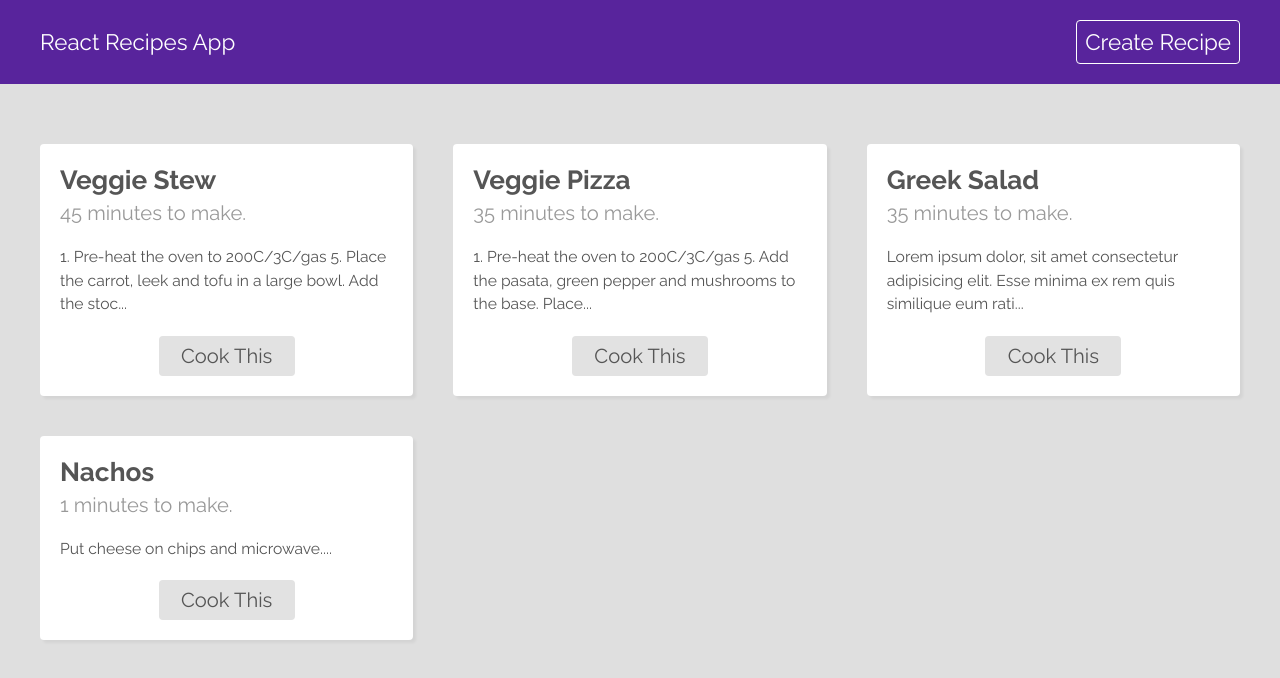
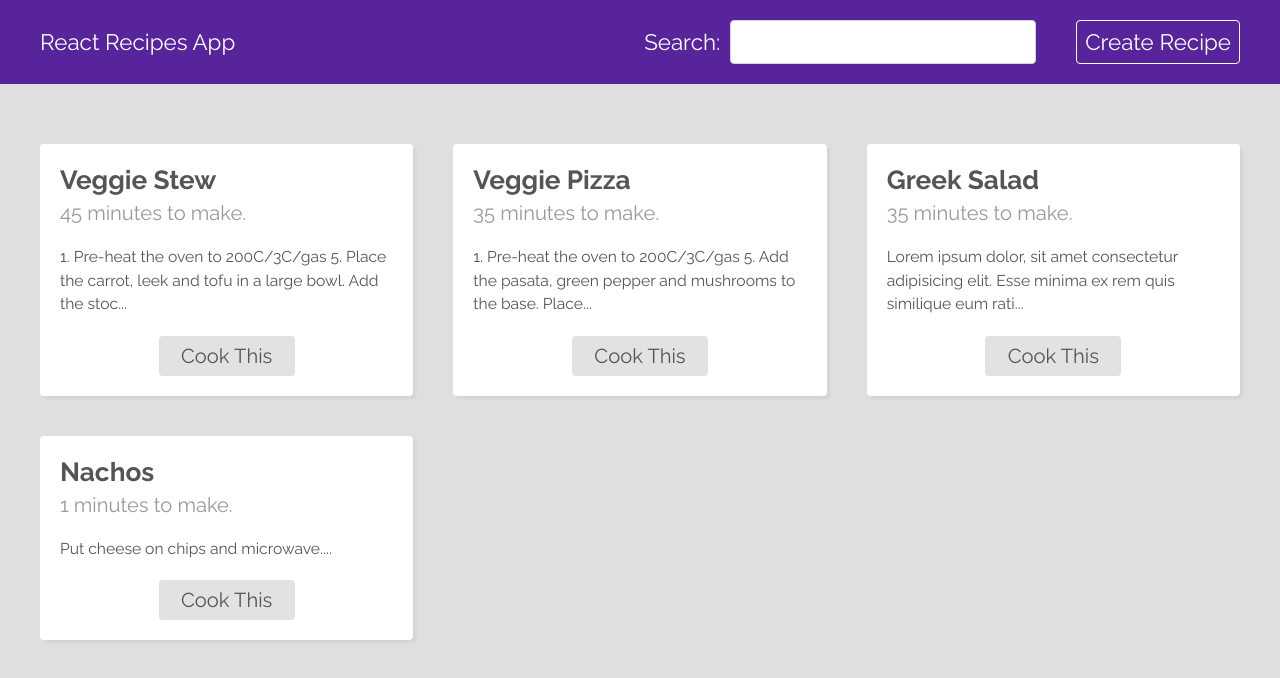
Before and after one commit to alexelmore/react-recipe-app, a React (Create React App) app in the folder recipe-app/: page / in a window 1280 px wide. Shown: the top 678 px of the page. Built offline with nearby package versions, Linux system fonts and the light colour scheme; data requests are answered from the project's data file; the HTML template or start-up script is replaced by a standard one.

Commit message:
Setup for Searchbar Component

```diff
--- a/recipe-app/src/components/Navbar.jsx
+++ b/recipe-app/src/components/Navbar.jsx
@@ -1,4 +1,5 @@
 import { Link } from "react-router-dom";
+import Searchbar from "./Searchbar";
 // Styles
 import "./Navbar.css";
 
@@ -9,6 +10,7 @@ function Navbar() {
         <Link className="brand" to="/">
           React Recipes App
         </Link>
+        <Searchbar />
         <Link to="/create">Create Recipe</Link>
       </nav>
     </div>
--- /dev/null
+++ b/recipe-app/src/components/Searchbar.css
@@ -0,0 +1,7 @@
+.searchbar form {
+  display: flex;
+  align-items: center;
+}
+.searchbar input {
+  margin-left: 10px;
+}
--- /dev/null
+++ b/recipe-app/src/components/Searchbar.jsx
@@ -0,0 +1,34 @@
+import { useState } from "react";
+import { useHistory } from "react-router-dom";
+// Styles
+import "./Searchbar.css";
+function Searchbar() {
+  // Component Level State
+  const [term, setTerm] = useState("");
+
+  // Init useHistory Hook
+  const history = useHistory();
+
+  // Function to handle form submission
+  const handleSubmit = (e) => {
+    e.preventDefault();
+    // Redirect the user to the Search page, with query param
+    history.push(`/search?q=${term}`);
+  };
+  return (
+    <div className="searchbar">
+      <form onSubmit={handleSubmit}>
+        <label htmlFor="search">Search:</label>
+        <input
+          type="text"
+          id="search"
+          onChange={(e) => setTerm(e.target.value)}
+          value={term}
+          required
+        />
+      </form>
+    </div>
+  );
+}
+
+export default Searchbar;
```
